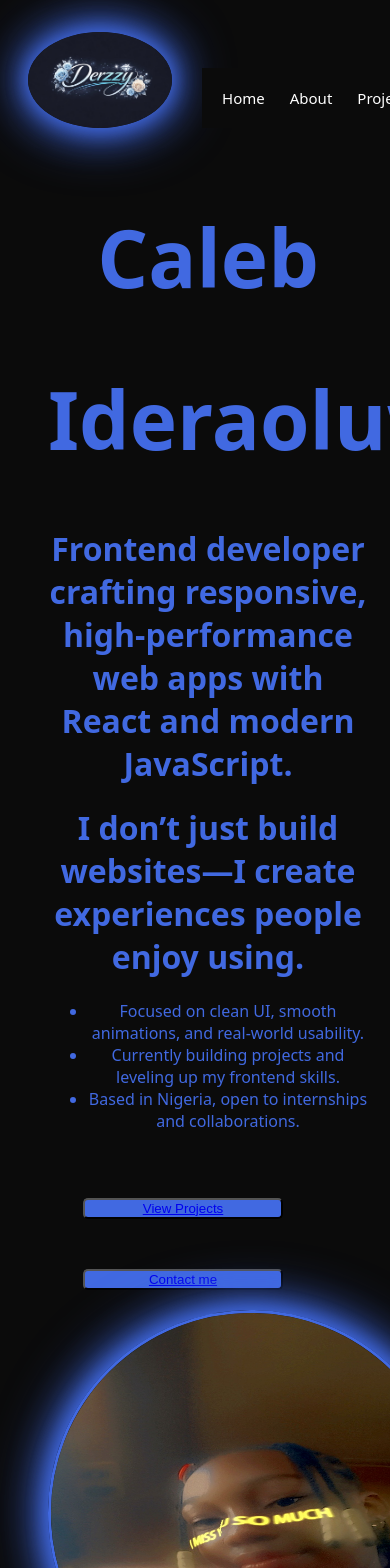
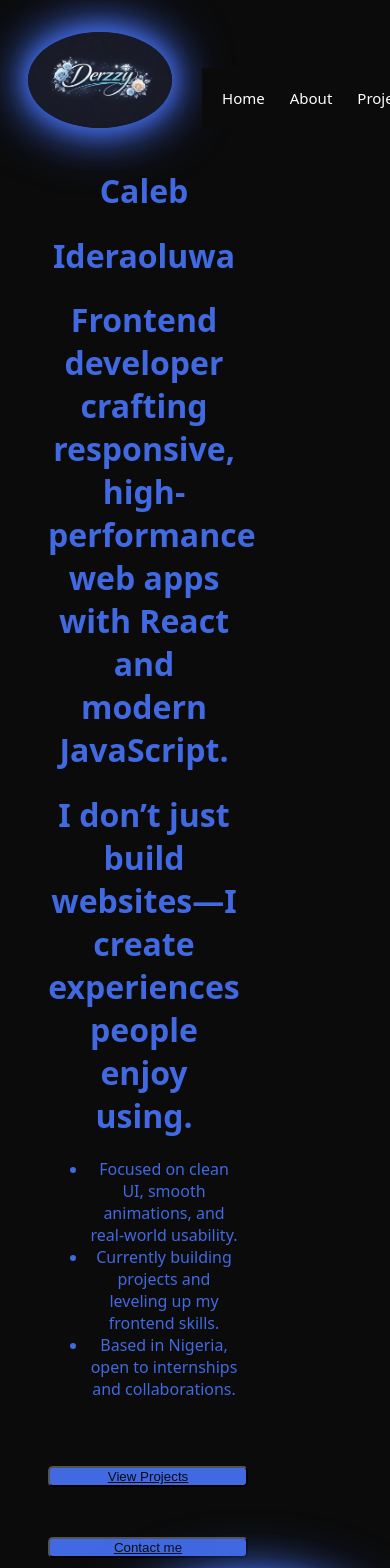
Before and after one commit to Derzzy1/My-portfolio, a React (Vite) app: page / in a window 390 px wide. Shown: the top 1568 px of the page. Built offline with nearby package versions, Linux system fonts and the light colour scheme.

Commit message:
is stuff

```diff
--- a/src/index.css
+++ b/src/index.css
@@ -24,6 +24,7 @@ background-color: #0B0B0B ;
   margin-top: 50px;
   border-radius: 5px;
   width: 200px;
+  text-decoration:none;
 }
 .img{
   width: 10rem;
@@ -183,7 +184,6 @@ background-color: #0B0B0B ;
   .nav-links a{
   font-size:
   15px;
-  background-color:#0B0B0B;
 
 
 }
@@ -194,13 +194,9 @@ background-color: #0B0B0B ;
   width:100%;
   z-index:1000;
 }
-.header{
-  background-color:#0B0B0B;
-}
 
-  .nav-links.active{
-    display:flex;
-  }
+
+
 
   .hamburger{
     display:block;
@@ -211,13 +207,14 @@ background-color: #0B0B0B ;
   .mai{
     flex-direction: column;
     text-align:center;
+    font-size:;
 
   }
   .img1-wrapper{
     order:2;
   }
   .fs1{
-    width:20rem;
+    width:12rem;
     margin-left:10px;
 
   }
@@ -247,4 +244,12 @@ gap:20px;
 .img1{
   margin-left:10px;
 }
+.gt{
+  color: #0B0B0B ;
 }
+
+.n1{
+  font-size:2rem;
+  font: bold;
+}
+}
--- a/src/pages/Home.jsx
+++ b/src/pages/Home.jsx
@@ -14,10 +14,10 @@ const Home = () => {
         <li>Based in Nigeria, open to internships and collaborations.</li>
        </ul>
        <button>
-        <a href="/projects">View Projects </a>
+        <a href="/projects" className="gt">View Projects </a>
        </button>
        <button>
-        <a href="/contacts">Contact me</a>
+        <a href="/contacts"className="gt">Contact me</a>
        </button>
      </div>
      <div className="fs2">
```
